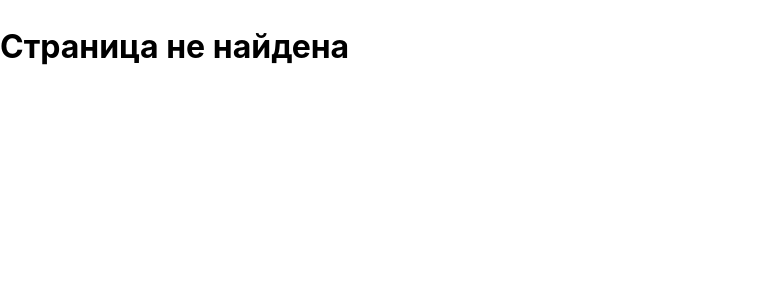
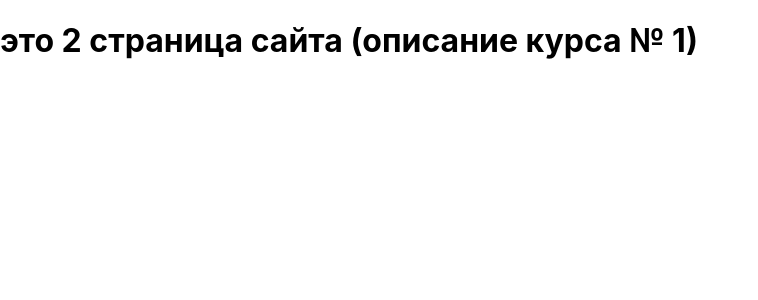
Before and after one commit to noizzer28/SkyFitnessPro, a React (Create React App) app: page /course/1 in a window 1280 px wide. Shown: the top 300 px of the page, without its empty margins (0-758 px from the left). Built offline with nearby package versions, Linux system fonts and the light colour scheme.

Commit message:
роутинг по страницам

```diff
--- a/src/App.jsx
+++ b/src/App.jsx
@@ -1,6 +1,6 @@
 import { AppRoutes } from './routes'
 
-function App() {
+export const App = () => {
   return (
     <div className="wrapper">
       <div className="container">
@@ -11,5 +11,3 @@ function App() {
     </div>
   )
 }
-
-export default App
--- a/src/components/Protected-route/protectedRoute.jsx
+++ b/src/components/Protected-route/protectedRoute.jsx
@@ -1,6 +1,7 @@
 import { Navigate } from 'react-router-dom'
 
 export const ProtectedRoute = ({ children, redirectPath = '/login' }) => {
+  // условие авторизации юзера
   const userLogin = true
   if (!userLogin) {
     return <Navigate to={redirectPath} replace />
--- a/src/index.js
+++ b/src/index.js
@@ -2,7 +2,7 @@ import React from 'react'
 import ReactDOM from 'react-dom/client'
 import { BrowserRouter } from 'react-router-dom'
 import './index.css'
-import App from './App'
+import { App } from './App'
 
 const root = ReactDOM.createRoot(document.getElementById('root'))
 root.render(
--- /dev/null
+++ b/src/pages/course-page/Сourse.jsx
@@ -0,0 +1,8 @@
+import { useParams } from 'react-router-dom'
+
+export const Сourse = () => {
+  const params = useParams()
+  const { id } = params
+
+  return <h1>это 2 страница сайта (описание курса № {id})</h1>
+}
--- /dev/null
+++ b/src/pages/login-page/Login.jsx
@@ -0,0 +1,3 @@
+export const Login = () => {
+  return <h1>страница авторизации</h1>
+}
--- /dev/null
+++ b/src/pages/login-page/Registration.jsx
@@ -0,0 +1,3 @@
+export const Register = () => {
+  return <h1>страница регистрации</h1>
+}
--- a/src/pages/main-page/MainPage.jsx
+++ b/src/pages/main-page/MainPage.jsx
@@ -1,3 +1,3 @@
 export const Main = () => {
-  return <div className="main">1 страница (список курсов)</div>
+  return <h1>это 1 страница сайта (список курсов)</h1>
 }
--- /dev/null
+++ b/src/pages/profile-page/Profile.jsx
@@ -0,0 +1,3 @@
+export const Profile = () => {
+  return <h1>это 3 страница сайта (профиль юзера)</h1>
+}
--- /dev/null
+++ b/src/pages/workout-page/Workout.jsx
@@ -0,0 +1,3 @@
+export const Workout = () => {
+  return <h1>это 4 страница сайта (тренировка)</h1>
+}
--- a/src/routes.js
+++ b/src/routes.js
@@ -2,40 +2,35 @@ import { Routes, Route } from 'react-router-dom'
 import { ProtectedRoute } from './components/Protected-route/protectedRoute'
 import { NotFound } from './pages/not-found-page/NotFound'
 import { Main } from './pages/main-page/MainPage'
+import { Profile } from './pages/profile-page/Profile'
+import { Сourse } from './pages/course-page/Сourse'
+import { Workout } from './pages/workout-page/Workout'
+import { Login } from './pages/login-page/Login'
+import { Register } from './pages/login-page/Registration'
 
 export function AppRoutes() {
   return (
     <Routes>
-      <Route path="/" element={<Main />}>
-        {/* <Route
-          path=""
+      <Route path="/" element={<Main />} />
+      <Route path="course/:id" element={<Сourse />} />
+      <Route
+        path="profile"
         element={
           <ProtectedRoute>
-              <MainTrackList />
+            <Profile />
           </ProtectedRoute>
         }
       />
       <Route
-          path="favorites"
+        path="workout"
         element={
           <ProtectedRoute>
-              <Favorites />
+            <Workout />
           </ProtectedRoute>
         }
       />
-        <Route
-          path="category/:id"
-          element={
-            <ProtectedRoute>
-              <Category />
-            </ProtectedRoute>
-          }
-        /> */}
-      </Route>
-      {/* здесь страница авторизации */}
-      {/* <Route path="/login" element={<Login />} /> */}
-      {/* здесь страница регистрации */}
-      {/* <Route path="/register" element={<Register />} /> */}
+      <Route path="/login" element={<Login />} />
+      <Route path="/register" element={<Register />} />
       <Route path="*" element={<NotFound />} />
     </Routes>
   )
```
Lines whose indentation alone changed are shown as unchanged.
